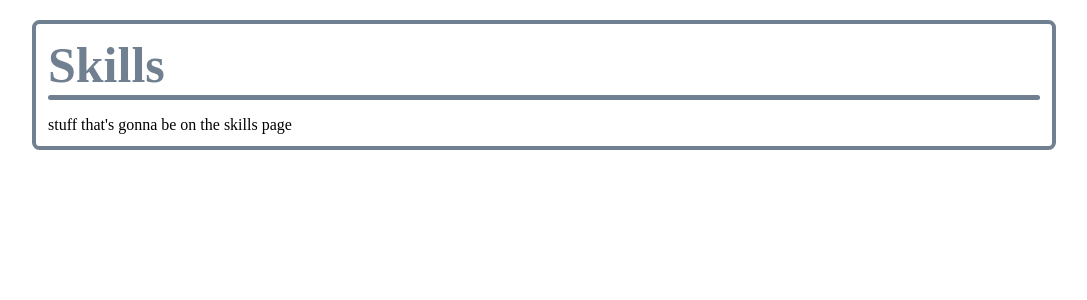
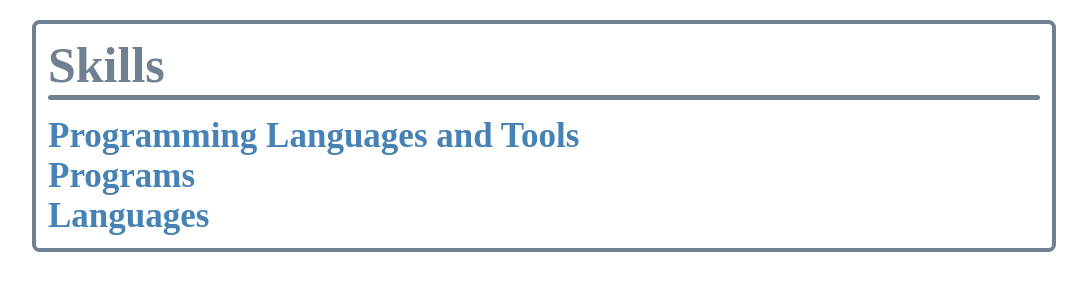
Before and after one commit to renadgharz/Portfolio-Website, a Flask app: page /skills in a window 1280 px wide. Shown: the part 64-364 px from the top of the page, without its empty margins (96-1183 px from the left). Run offline with Flask 2, Linux system fonts and the light colour scheme.

```diff
--- a/static/css/skills.css
+++ b/static/css/skills.css
@@ -0,0 +1,12 @@
+.skills-group {
+
+}
+
+.skills-group-heading {
+    color: #4682B4;
+    font-size: 35px;
+}
+
+.skills-table {
+
+}
--- a/templates/projects.html
+++ b/templates/projects.html
@@ -29,7 +29,7 @@
 <div class="project">
     <div class="project-name-icon-alignment">
         <h2 class="project-name">Internet Speeds Data Visualization</h2>
-        <a href="" target="_blank"><img src="../static/img/github_logo.png" class="project-github-icon"></a><br>
+        <a href="https://github.com/renadgharz/Internet-Speeds-Visualizations" target="_blank"><img src="../static/img/github_logo.png" class="project-github-icon"></a><br>
     </div>
     <h3 class="project-summary">Visualizations of an internet speeds dataset in Power BI and R</h3>
     <h4 class="project-tools">Power BI, R ()</h4>
@@ -41,7 +41,7 @@
 <div class="project">
     <div class="project-name-icon-alignment">
         <h2 class="project-name">Supermarket Sales Regression Analysis</h2>
-        <a href="" target="_blank"><img src="../static/img/github_logo.png" class="project-github-icon"></a><br>
+        <a href="https://github.com/renadgharz/Supermarket-Sales-Regression" target="_blank"><img src="../static/img/github_logo.png" class="project-github-icon"></a><br>
     </div>
     <h3 class="project-summary">Regression analysis performed on a supermarket sales dataset</h3>
     <h4 class="project-tools">R ()</h4>
--- a/templates/skills.html
+++ b/templates/skills.html
@@ -11,5 +11,18 @@
 {% block header %}Skills{% endblock %}
 
 {% block content %}
-<p>stuff that's gonna be on the skills page</p>
+<div class="skills-group">
+    <h2 class="skills-group-heading">Programming Languages and Tools</h2>
+    <table class="skills-table"></table>
+</div>
+
+<div class="skills-group">
+    <h2 class="skills-group-heading">Programs</h2>
+    <table class="skills-table"></table>
+</div>
+
+<div class="skills-group">
+    <h2 class="skills-group-heading">Languages</h2>
+    <table class="skills-table"></table>
+</div>
 {% endblock %}
```
